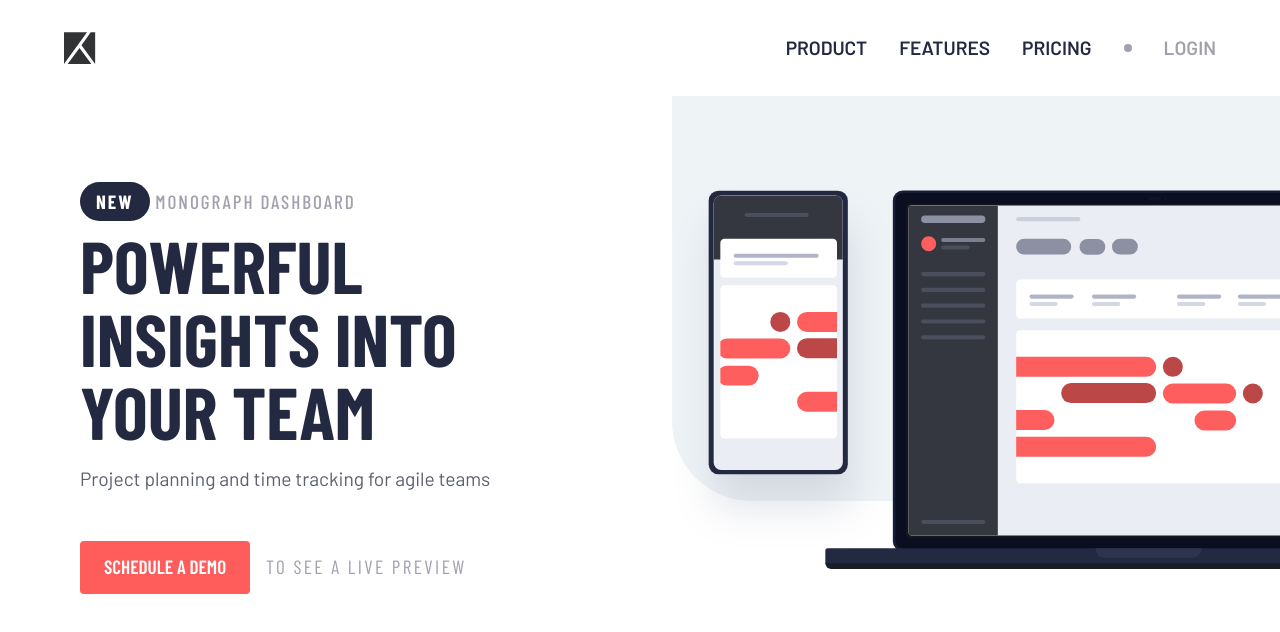
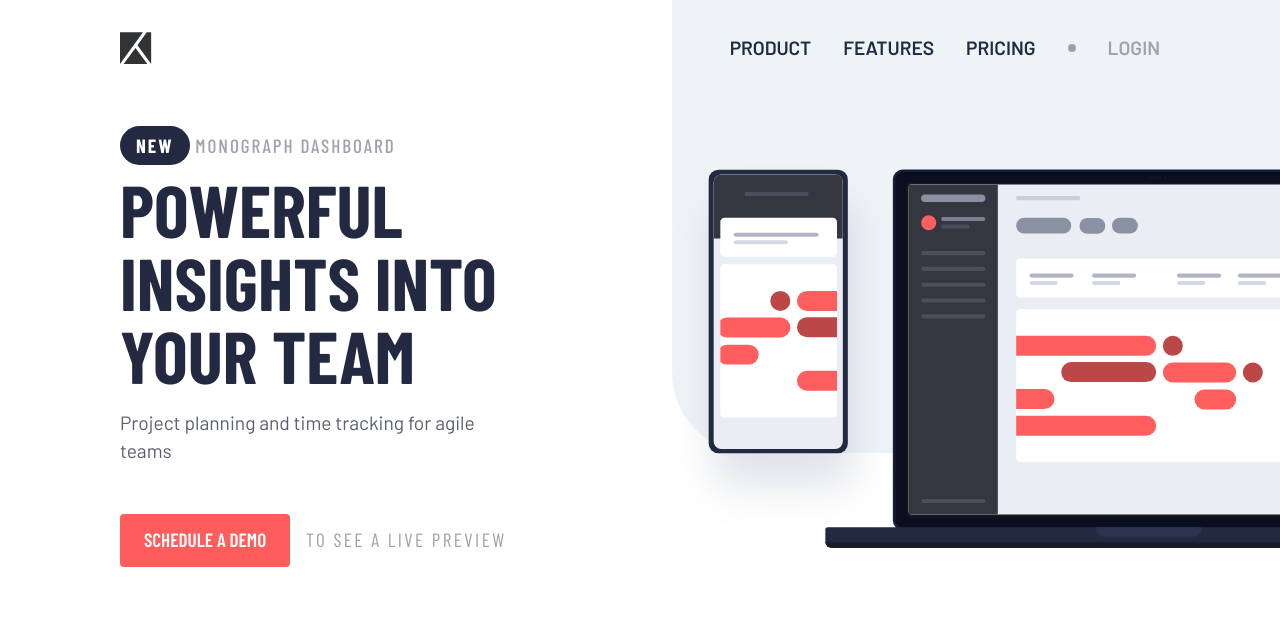
Before and after one commit to Code-Beaker/project-tracking-intro-code-beaker, a website built with Vite: page app/index.html in a window 1280 px wide. Built offline with nearby package versions, Linux system fonts and the light colour scheme; a web font is replaced by a local one.

Commit message:
update styles for navbar and image

```diff
--- a/app/styles/style.css
+++ b/app/styles/style.css
@@ -5,7 +5,10 @@
   display: flex;
   justify-content: space-between;
   align-items: center;
-  padding: 2rem 4rem;
+  padding: 2rem 7.5rem;
+  position: fixed;
+  width: 100%;
+  z-index: 1;
 }
 
 .navbar__logo {
@@ -91,7 +94,8 @@
 
 /* text content */
 .content__text-content {
-  padding: min(10vh, 5rem) min(10vh, 7.5rem);
+  padding: 5rem 7.5rem;
+  padding-top: 7.5rem;
 }
 
 .content__new-text {
@@ -189,6 +193,7 @@
   width: 95%;
   border-end-start-radius: 5rem;
   background-color: var(--neutral-light-grayish-blue);
+  z-index: 0;
 }
 
 .content__image {
@@ -197,5 +202,5 @@
   left: 5%;
   bottom: 0;
   max-width: 50rem;
-  top: 15%;
+  top: 25%;
 }
```
